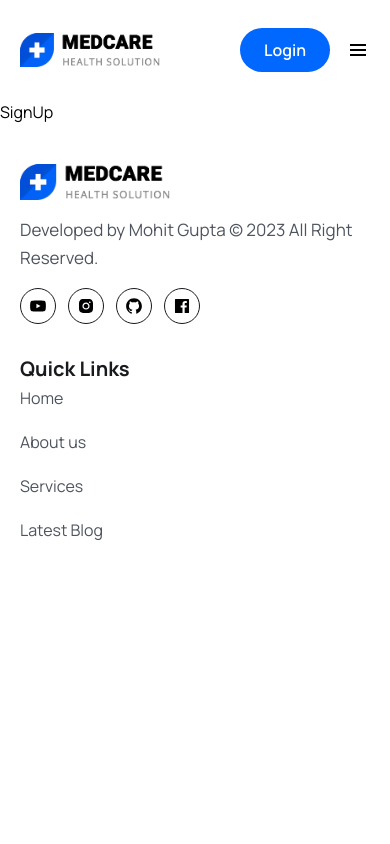
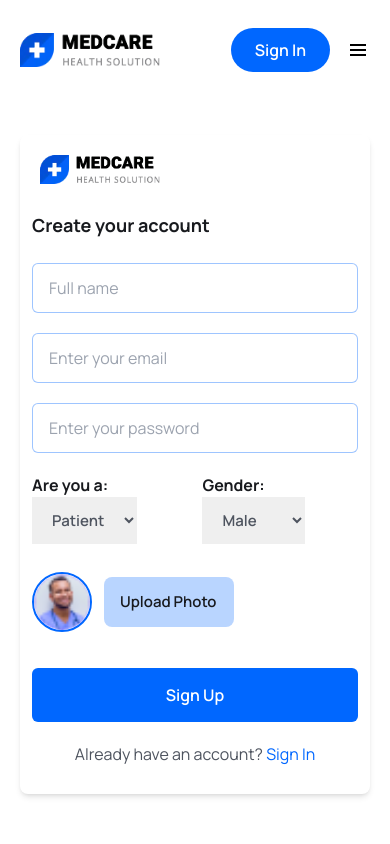
Before and after one commit to MohitCode17/doctor-appointment-system, a React (Vite) app in the folder client/: page /sign-up in a window 390 px wide. Shown: the top 844 px of the page. Built offline with nearby package versions, Linux system fonts and the light colour scheme.

Commit message:
complete sign-in and sign-up ui

```diff
--- a/client/src/components/Header/Header.jsx
+++ b/client/src/components/Header/Header.jsx
@@ -93,7 +93,7 @@ const Header = () => {
 
             <Link to={"/sign-in"}>
               <button className="bg-primaryColor py-2 px-6 text-white font-[600] h-[44px] flex items-center justify-center rounded-[50px]">
-                Login
+                Sign In
               </button>
             </Link>
 
--- a/client/src/pages/SignIn.jsx
+++ b/client/src/pages/SignIn.jsx
@@ -1,5 +1,45 @@
+import { Link } from "react-router-dom";
+
 const SignIn = () => {
-  return <div>SignIn</div>;
+  return (
+    <section className="px-5 lg:px-0">
+      <div className="w-full max-w-[570px] mx-auto rounded-lg shadow-md md:p-10 p-3 sm:p-0">
+        <h3 className="text-headingColor text-[18px] sm:text-[22px] font-bold mb-2 sm:mb-10">
+          <span className="text-primaryColor">Hello!</span> Welcome Back 🎉
+        </h3>
+        <form className="py-4 md:py-0 flex flex-col gap-5">
+          <div>
+            <input
+              type="text"
+              placeholder="Enter your email"
+              name="email"
+              className="w-full px-4 py-3 rounded-md border border-solid border-[#0066ff61] focus:outline-none focus:border-primaryColor text-textColor"
+            />
+          </div>
+          <div>
+            <input
+              type="password"
+              placeholder="Enter your password"
+              name="email"
+              className="w-full px-4 py-3 rounded-md border border-solid border-[#0066ff61] focus:outline-none focus:border-primaryColor text-textColor"
+            />
+          </div>
+          <button
+            type="submit"
+            className="btn mt-2 rounded-md hover:opacity-95"
+          >
+            Sign In
+          </button>
+          <p className="mt-0 sm:mt-4 text-textColor text-center">
+            Don't have an account?{" "}
+            <Link to={"/sign-up"} className="text-primaryColor">
+              Sign up
+            </Link>
+          </p>
+        </form>
+      </div>
+    </section>
+  );
 };
 
 export default SignIn;
--- a/client/src/pages/SignUp.jsx
+++ b/client/src/pages/SignUp.jsx
@@ -1,5 +1,104 @@
+import { Link } from "react-router-dom";
+import logo from "../assets/images/logo.webp";
+import avatar from "../assets/images/avatar-icon.png";
+
 const SignUp = () => {
-  return <div>SignUp</div>;
+  return (
+    <section className="px-5 lg:px-0">
+      <div className="w-full max-w-[570px] mx-auto rounded-lg shadow-md md:p-10 p-3 sm:p-0">
+        <div className="mb-5 p-2">
+          <img src={logo} alt="logo" className="w-[120px] sm:w-[150px]" />
+        </div>
+        <h3 className="text-headingColor text-[18px] sm:text-[22px] font-bold mb-2 sm:mb-10">
+          Create your account
+        </h3>
+        <form className="py-4 md:py-0 flex flex-col gap-5">
+          <div>
+            <input
+              type="text"
+              placeholder="Full name"
+              name="name"
+              className="w-full px-4 py-3 rounded-md border border-solid border-[#0066ff61] focus:outline-none focus:border-primaryColor text-textColor"
+              required
+            />
+          </div>
+          <div>
+            <input
+              type="text"
+              placeholder="Enter your email"
+              name="email"
+              className="w-full px-4 py-3 rounded-md border border-solid border-[#0066ff61] focus:outline-none focus:border-primaryColor text-textColor"
+              required
+            />
+          </div>
+          <div>
+            <input
+              type="password"
+              placeholder="Enter your password"
+              name="email"
+              className="w-full px-4 py-3 rounded-md border border-solid border-[#0066ff61] focus:outline-none focus:border-primaryColor text-textColor"
+              required
+            />
+          </div>
+          <div className="flex justify-between items-center mb-2 ">
+            <label className="text-headingColor font-bold text-[16px]">
+              Are you a:
+              <select
+                name="role"
+                className="text-textColor font-semibold text-[15px] px-4 py-3 focus:outline-none"
+              >
+                <option value="patient">Patient</option>
+                <option value="doctor">Doctor</option>
+              </select>
+            </label>
+            <label className="text-headingColor font-bold text-[16px]">
+              Gender:
+              <select
+                name="gender"
+                className="text-textColor font-semibold text-[15px] px-4 py-3 focus:outline-none"
+              >
+                <option value="male">Male</option>
+                <option value="female">Female</option>
+                <option value="other">Other</option>
+              </select>
+            </label>
+          </div>
+          <div className="flex items-center gap-3 mb-2">
+            <figure className="w-[60px] h-[60px] rounded-full border-2 border-solid border-primaryColor flex items-center justify-center">
+              <img src={avatar} alt="avatar" className="w-full rounded-full" />
+            </figure>
+            <div className="w-[130px] h-[50px] relative">
+              <input
+                type="file"
+                name="photo"
+                id="customFile"
+                accept=".jpg, .png"
+                className="absolute top-0 left-0 w-full h-full opacity-0 cursor-pointer"
+              />
+              <label
+                htmlFor="customFile"
+                className="bg-[#0066ff46] absolute top-0 left-0 w-full h-full flex items-center px-4 py-[0.375px] text-[15px] overflow-hidden text-headingColor font-semibold rounded-lg cursor-pointer truncate"
+              >
+                Upload Photo
+              </label>
+            </div>
+          </div>
+          <button
+            type="submit"
+            className="btn mt-2 rounded-md hover:opacity-95"
+          >
+            Sign Up
+          </button>
+          <p className="mt-0 sm:mt-4 text-textColor text-center">
+            Already have an account?{" "}
+            <Link to={"/sign-in"} className="text-primaryColor">
+              Sign In
+            </Link>
+          </p>
+        </form>
+      </div>
+    </section>
+  );
 };
 
 export default SignUp;
```
